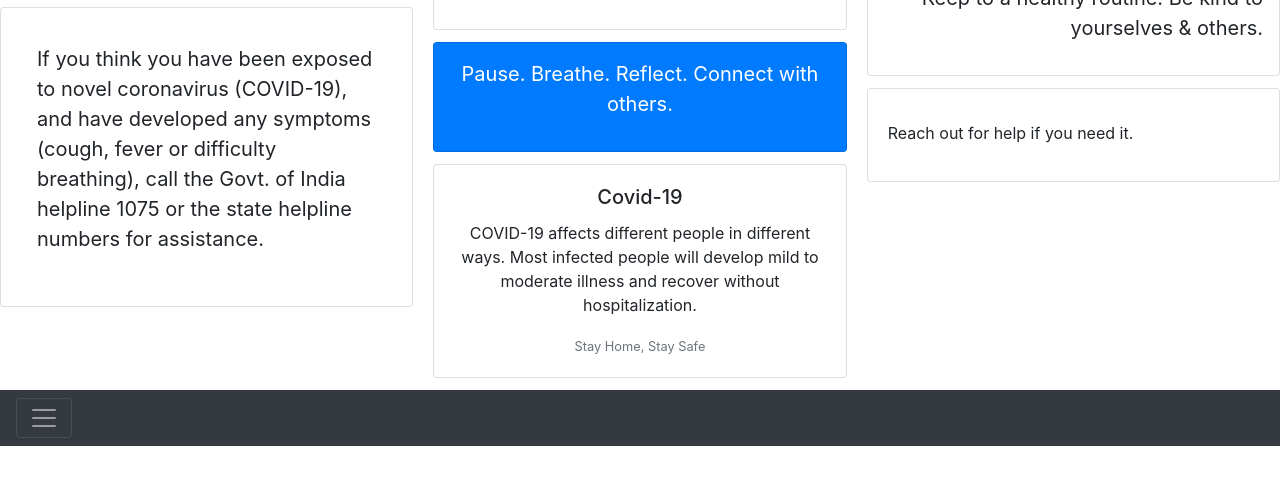
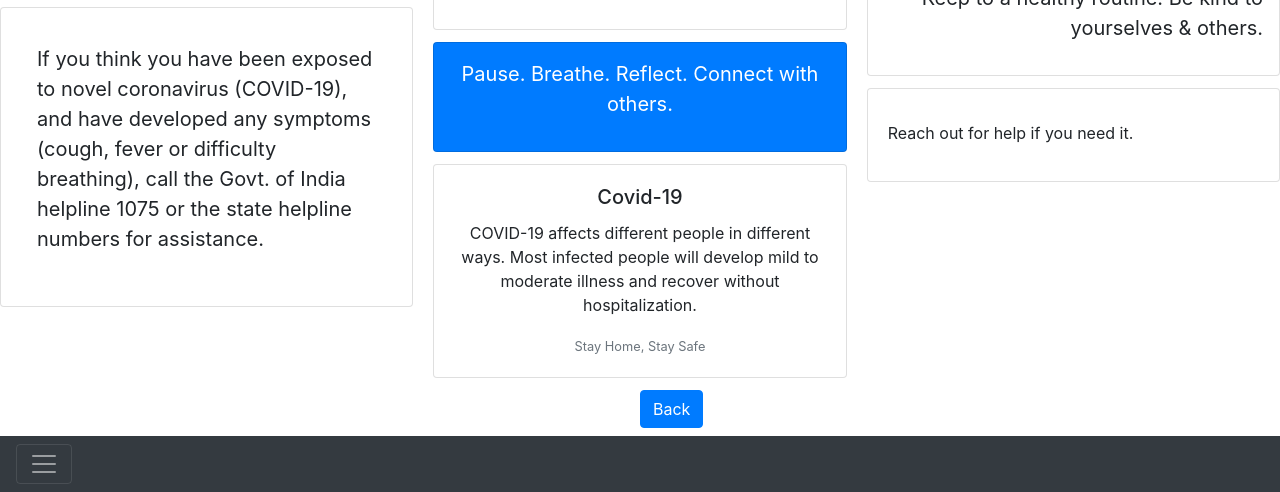
Before and after one commit to Suvanwita/Track-Covid, a plain HTML site: page covid.html in a window 1280 px wide. Shown: the part 1365-1857 px from the top of the page. Before the commit the page ends 1811 px from the top, so only its background shows below. Drawn offline with nearby package versions, Linux system fonts and the light colour scheme.

Commit message:
Update covid.html

```diff
--- a/covid.html
+++ b/covid.html
@@ -134,6 +134,9 @@
         </div>
       </div>
 
+      <a href="index.html" class="btn btn-primary" style="margin-left:50%;margin-bottom: 8px;">Back</a>
+
+
       <div >
         <div class="collapse" id="navbarToggleExternalContent">
           <div class="bg-dark p-4">
```
